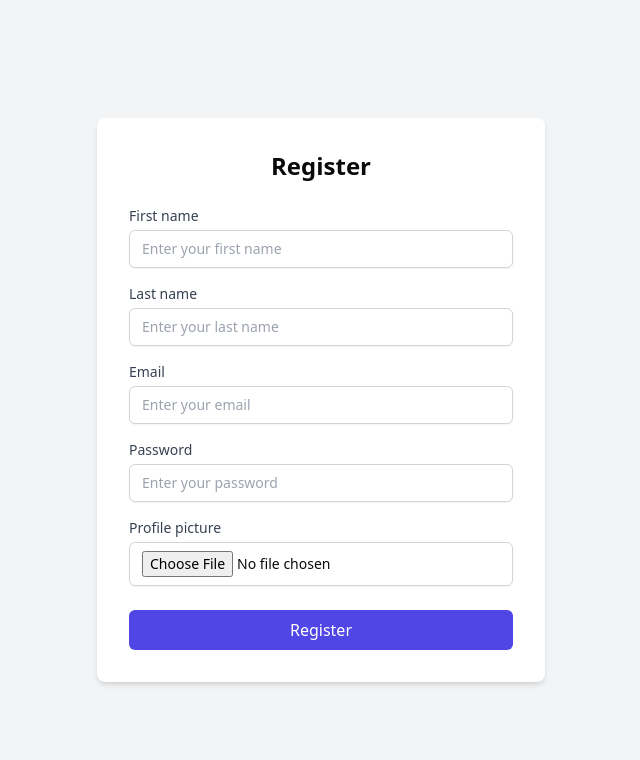
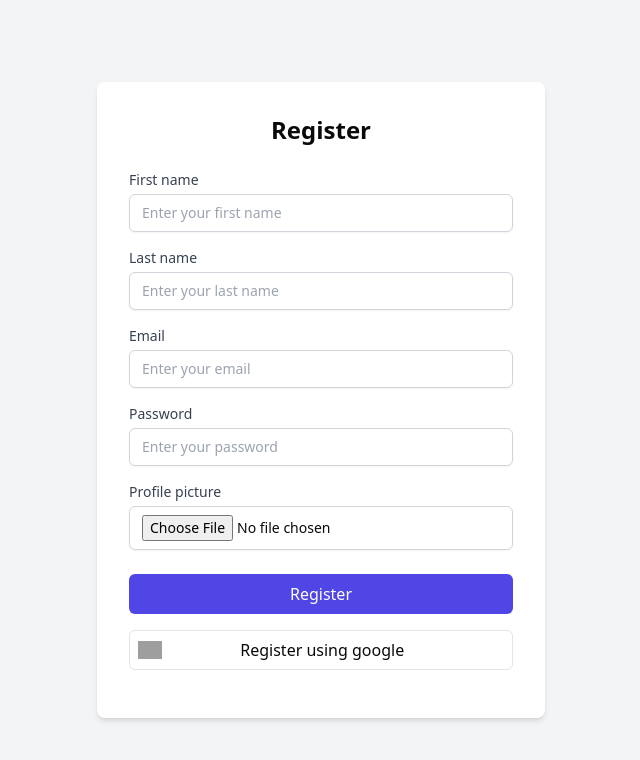
Before and after one commit to kcne/cnit-academy-ui, a Next.js app: page /register in a window 1280 px wide. Shown: the top 760 px of the page, without its empty margins (319-959 px from the left). Built offline with nearby package versions, Linux system fonts and the light colour scheme; no server answers; grey boxes are pictures that could not be loaded.

Commit message:
oauth2 with google

```diff
--- a/package.json
+++ b/package.json
@@ -24,10 +24,10 @@
     "@radix-ui/react-switch": "^1.1.4",
     "@radix-ui/react-tabs": "^1.1.4",
     "@radix-ui/react-tooltip": "^1.2.0",
+    "@react-oauth/google": "^0.12.1",
     "@tailwindcss/vite": "^4.0.14",
     "@tanstack/react-query": "^5.74.0",
     "@tanstack/react-table": "^8.21.3",
-    "aws-sdk": "^2.1692.0",
     "axios": "^1.8.3",
     "class-variance-authority": "^0.7.1",
     "clsx": "^2.1.1",
@@ -46,6 +46,7 @@
   },
   "devDependencies": {
     "@tailwindcss/typography": "^0.5.16",
+    "@types/jsonwebtoken": "^9.0.9",
     "@types/node": "^20",
     "@types/react": "^18",
     "@types/react-dom": "^18",
--- a/src/app/(auth)/register/page.tsx
+++ b/src/app/(auth)/register/page.tsx
@@ -1,7 +1,12 @@
 "use client";
 
 import Form from "@/app/components/registerForm";
+import { GoogleOAuthProvider } from "@react-oauth/google";
 
 export default function RegisterPage() {
-  return <Form />;
+  return (
+    <GoogleOAuthProvider clientId="949948282254-510vhq0l1ouh63ussgb5af1ne0uc07lr.apps.googleusercontent.com">
+      <Form />
+    </GoogleOAuthProvider>
+  );
 }
--- a/src/app/components/registerForm.tsx
+++ b/src/app/components/registerForm.tsx
@@ -3,9 +3,11 @@
 import { useState } from "react";
 import { z } from "zod";
 import { useRouter } from "next/navigation";
-import { useUser } from "@/app/providers/userContext";
+import { BASE_URL, useUser } from "@/app/providers/userContext";
 import { useForm } from "react-hook-form";
 import { zodResolver } from "@hookform/resolvers/zod";
+import { useGoogleLogin } from "@react-oauth/google";
+import axios from "axios";
 
 const schema = z.object({
   firstName: z.string().min(3, "First name must be at least 3 characters."),
@@ -46,6 +48,15 @@ const RegisterForm = () => {
       setLoading(false);
     }
   };
+
+  const googleLogin = useGoogleLogin({
+    flow: "auth-code",
+    onSuccess: async ({ code }) => {
+      await axios.post(BASE_URL + "/api/auth/google", { code });
+      setLoading(false);
+      router.push("/");
+    },
+  });
 
   return (
     <div className="min-h-screen flex items-center justify-center bg-gray-100">
@@ -162,6 +173,23 @@ const RegisterForm = () => {
             {loading ? "Loading..." : "Register"}
           </button>
         </form>
+        <div className="py-4">
+          <button
+            className="flex justify-between items-center h-10 w-full border rounded-md p-2"
+            onClick={() => {
+              setLoading(true);
+              googleLogin();
+            }}
+          >
+            <img
+              src="https://www.gstatic.com/marketing-cms/assets/images/d5/dc/cfe9ce8b4425b410b49b7f2dd3f3/g.webp=s96-fcrop64=1,00000000ffffffff-rw"
+              alt="G"
+              className="h-5/6"
+            />
+            <span>Register using google</span>
+            <span className="aspect-square h-full"></span>
+          </button>
+        </div>
       </div>
     </div>
   );
--- a/src/app/providers/userContext.tsx
+++ b/src/app/providers/userContext.tsx
@@ -9,7 +9,7 @@ import React, {
 } from "react";
 import axios from "axios";
 
-const BASE_URL = process.env.NEXT_PUBLIC_BASE_URL;
+export const BASE_URL = process.env.NEXT_PUBLIC_BASE_URL;
 
 export type User =
   | {
```
Also changed, not shown: 2 other files (tests, documents, lock files or other folders).
